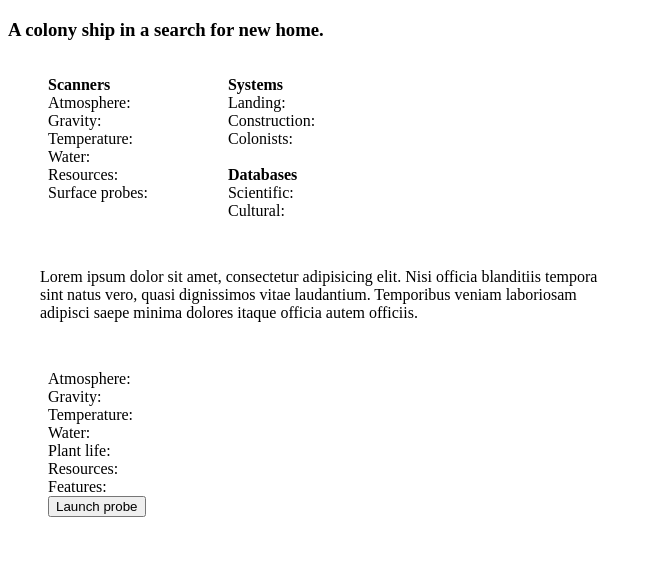
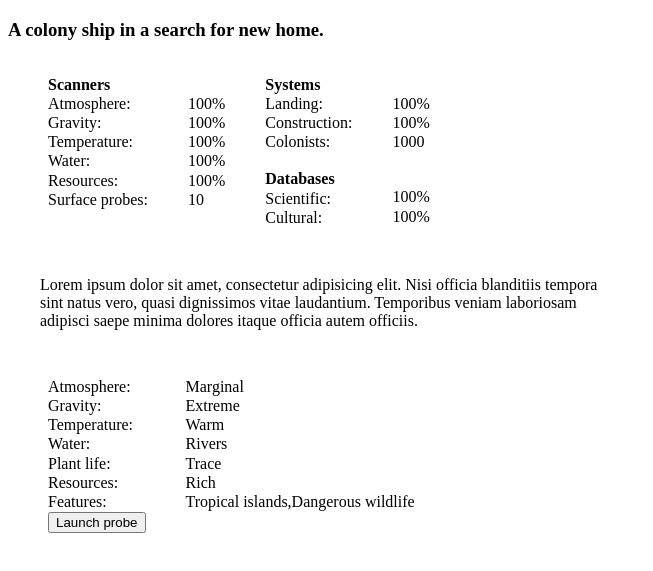
Before and after one commit to Node4976616e/final_frontier, a plain HTML site: page index.html in a window 1280 px wide. Shown: the part 61-632 px from the top of the page, without its empty margins (0-653 px from the left). Drawn offline with Linux system fonts and the light colour scheme.

Commit message:
added game.js for game logic and added functions in planet.js

```diff
--- /dev/null
+++ b/game.js
@@ -0,0 +1,9 @@
+
+//applying all variable stats to planet UI stats on screen
+id_planetAtmosphere.textContent = getPlanetAtmosphere();
+id_planetGravity.textContent = getPlanetGravity();
+id_planetTemperature.textContent = getPlanetTemperature();
+id_planetWater.textContent = getPlanetWater();
+id_planetPlantLife.textContent = getPlanetPlantLife();
+id_planetResources.textContent = getPlanetResources();
+id_planetFeatures.textContent = getPlanetFeatures();
--- a/index.html
+++ b/index.html
@@ -86,7 +86,10 @@
             </ul>
         </div>
     </div>
-    <script src="main.js"></script>
+
+    <script src="planet.js"></script>
+    <script src="colony-ship.js"></script>
+    <script src="game.js"></script>
 </body>
 
 </html>
--- a/planet.js
+++ b/planet.js
@@ -3,10 +3,26 @@ let planetAtmosphere = ["None", "Non breathable", "Marginal", "Breathable"];
 let planetGravity = ["Low", "Earth like", "High", "Extreme"];
 let planetTemperature = ["Freezing", "Very cold", "Cold", "Warm", "Hot", "Very hot"];
 let planetWater = ["None", "Trace", "Rivers", "Lakes", "Oceans"];
-let plantLife = ["None", "Trace", "Moss", "Forrests"];
+let planetPlantLife = ["None", "Trace", "Moss", "Forrests"];
 let planetResources = ["Poor", "Mediocre", "Rich"];
 
+//get IDs of planet stats
+let id_planetAtmosphere = document.getElementById("planetAtmosphere");
+let id_planetGravity = document.getElementById("planetGravity");
+let id_planetTemperature = document.getElementById("planetTemperature");
+let id_planetWater = document.getElementById("planetWater");
+let id_planetPlantLife = document.getElementById("planetPlantLife");
+let id_planetResources = document.getElementById("planetResources");
+let id_planetFeatures = document.getElementById("planetFeatures");
+
+
+
+
+
+
 // planet features
+
+
 /*
 Planet Features list - positive
 natural farmlands, mineral fields, endless forrests, great river, tropical islands,
@@ -34,3 +50,40 @@ const planetFeaturesNegative = [
     "Dangerous wildlife",
     "Massive glacier"
 ];
+
+// function for choosing planetary features positive and negative
+function getPlanetFeatures() {
+    let randomPositive = Math.floor((Math.random() * planetFeaturesPositive.length));
+    let randomNegative = Math.floor((Math.random() * planetFeaturesNegative.length));
+    return [randomPositive = planetFeaturesPositive[randomPositive], randomNegative = planetFeaturesNegative[randomNegative]];
+}
+// function for choosing planet atmosphere
+function getPlanetAtmosphere() {
+    let randomAtmosphere = Math.floor((Math.random() * planetAtmosphere.length));
+    return [randomAtmosphere = planetAtmosphere[randomAtmosphere]];
+}
+// function for choosing planet gravity
+function getPlanetGravity() {
+    let randomGravity = Math.floor((Math.random() * planetGravity.length));
+    return [randomGravity = planetGravity[randomGravity]];
+}
+// function for choosing planet temperature
+function getPlanetTemperature() {
+    let randomTemperature = Math.floor((Math.random() * planetGravity.length));
+    return [randomTemperature = planetTemperature[randomTemperature]];
+}
+// function for choosing planet water
+function getPlanetWater() {
+    let randomWater = Math.floor((Math.random() * planetWater.length));
+    return [randomWater = planetWater[randomWater]];
+}
+// function for choosing planet plant life
+function getPlanetPlantLife() {
+    let randomPlantLife = Math.floor((Math.random() * planetPlantLife.length));
+    return [randomPlantLife = planetPlantLife[randomPlantLife]];
+}
+// function for choosing planet plant resources
+function getPlanetResources() {
+    let randomResources = Math.floor((Math.random() * planetResources.length));
+    return [randomResources = planetResources[randomResources]];
+}
--- a/style.css
+++ b/style.css
@@ -14,3 +14,7 @@
 ul {
     list-style-type: none;
 }
+
+li {
+    min-height: 1.2rem;
+}
```
Also changed, not shown: colony-ship.js (line endings or trailing spaces).
